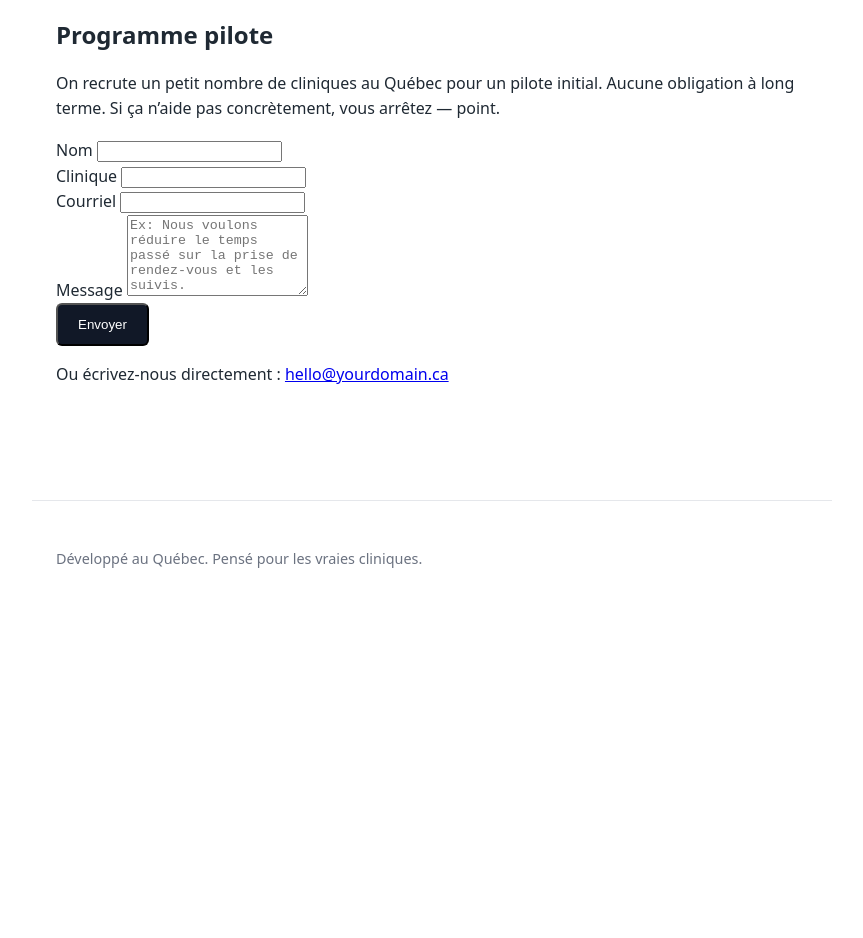
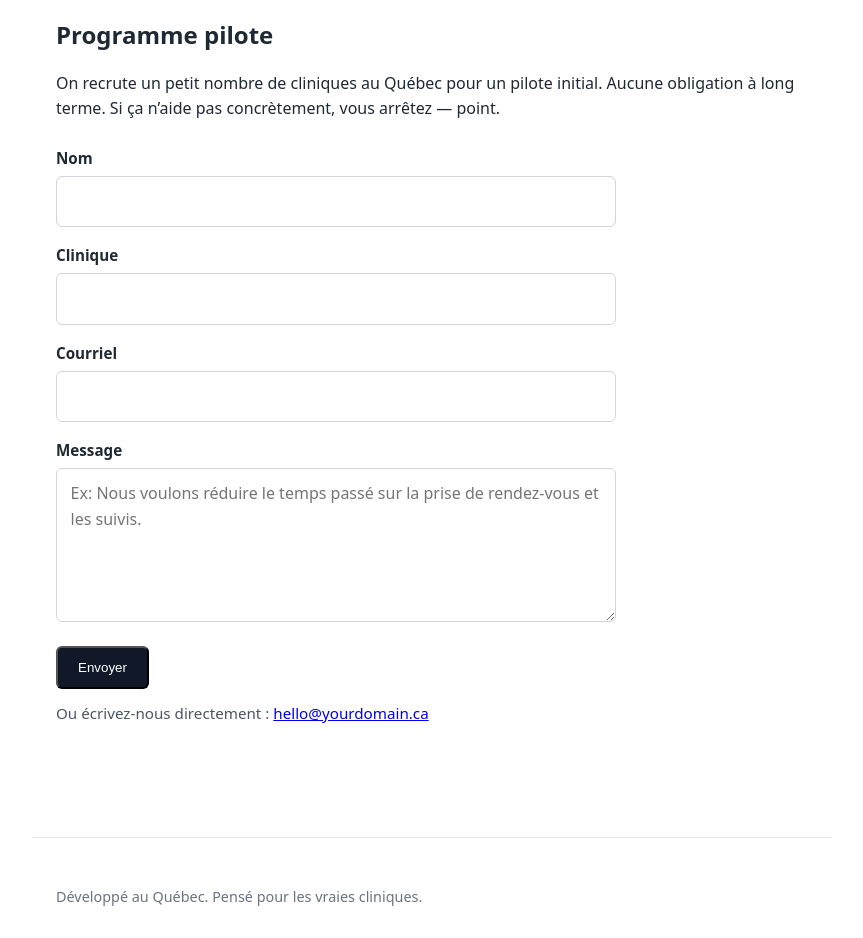
Before and after one commit to mstlaur1/dental-ai-site, a plain HTML site: page index.html in a window 1280 px wide. Shown: the part 1100-2038 px from the top of the page, without its empty margins (208-1071 px from the left). Before the commit the page ends 1718 px from the top, so only its background shows below. Drawn offline with Linux system fonts and the light colour scheme.

Commit message:
Add styles for contact section and form fields
Added styles for contact form and input fields.

```diff
--- a/styles.css
+++ b/styles.css
@@ -104,6 +104,41 @@ li {
   text-decoration: underline;
 }
 
+.contact {
+  margin-top: 1.5rem;
+  max-width: 560px;
+}
+
+.field {
+  margin-bottom: 1rem;
+}
+
+label {
+  display: block;
+  font-size: 0.95rem;
+  font-weight: 600;
+  margin-bottom: 0.35rem;
+}
+
+input, textarea {
+  width: 100%;
+  padding: 0.75rem 0.85rem;
+  border: 1px solid #d1d5db;
+  border-radius: 6px;
+  font: inherit;
+}
+
+input:focus, textarea:focus {
+  outline: none;
+  border-color: #9ca3af;
+}
+
+.note {
+  margin-top: 0.75rem;
+  font-size: 0.95rem;
+  color: #4b5563;
+}
+
 /* Footer */
 .footer {
   border-top: 1px solid #e5e7eb;
```
